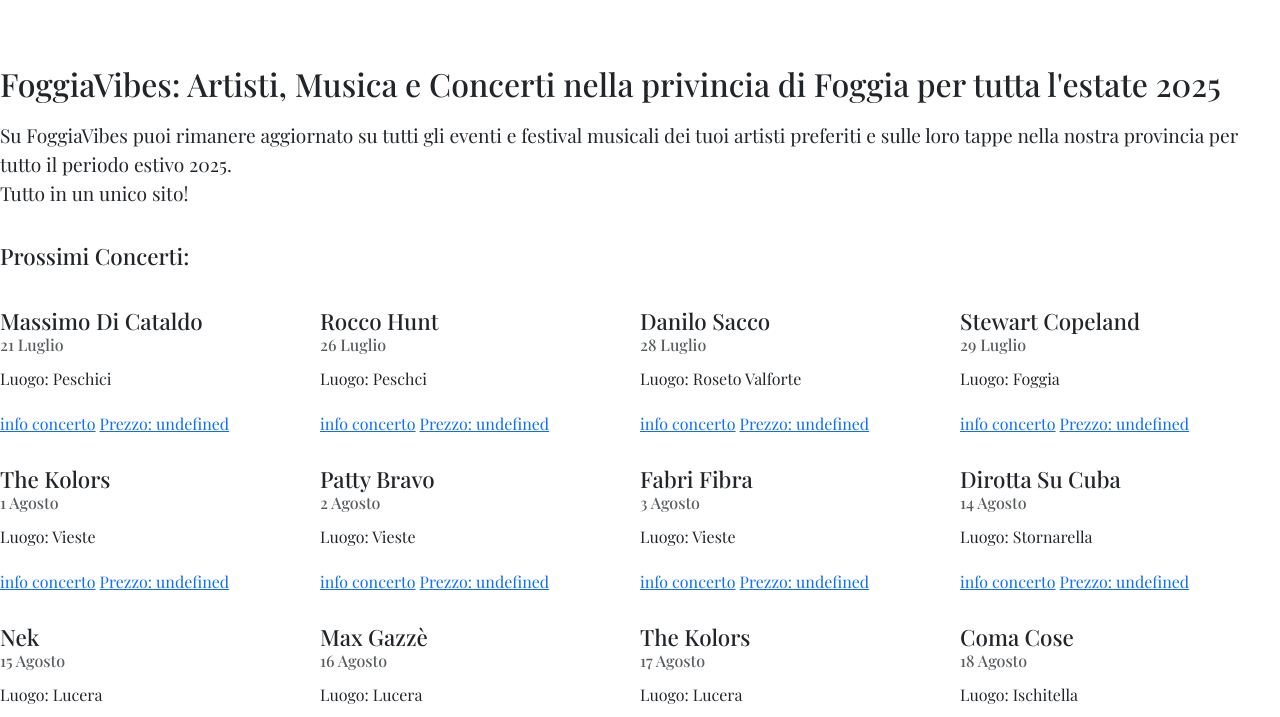
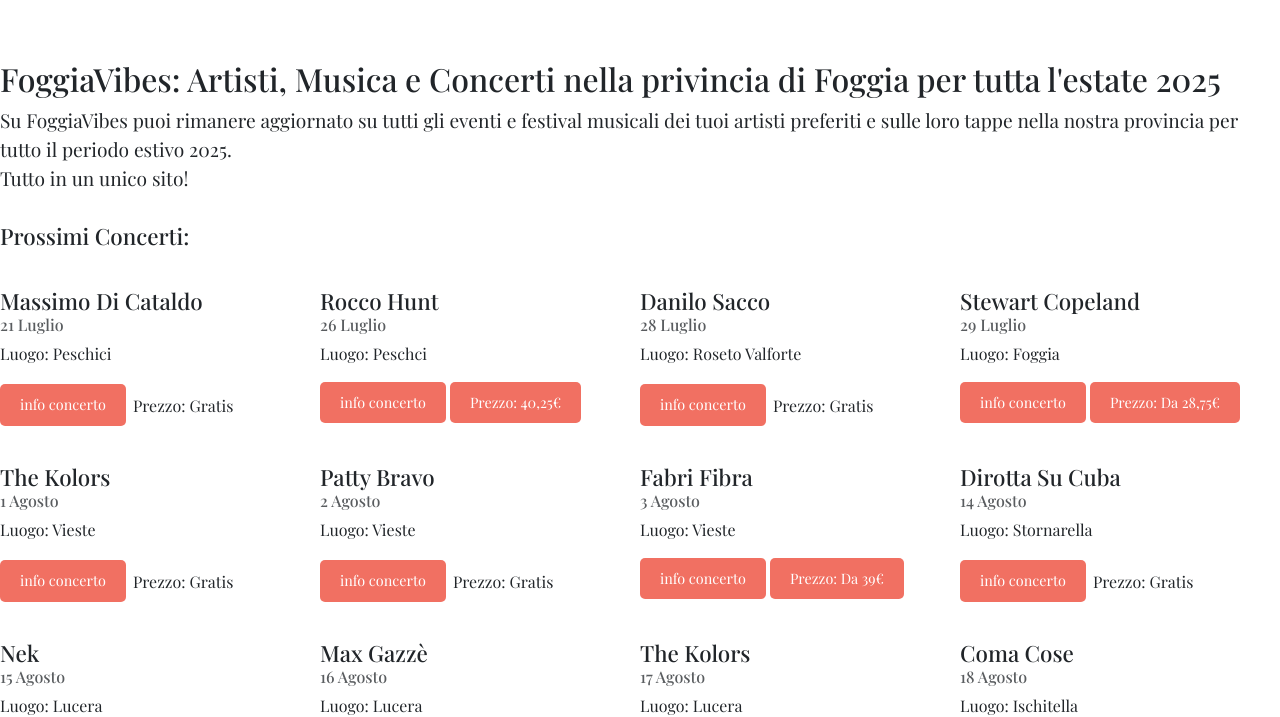
Before and after one commit to PietroAngiolla/Capstone-project, a plain HTML site: page Homepage/index.html in a window 1280 px wide. Shown: the part 93-810 px from the top of the page. Drawn offline with nearby package versions, Linux system fonts and the light colour scheme; a web font is replaced by a local one.

Commit message:
V.0.2 concerti inseriti+barra di ricerca funzionante

```diff
--- a/Homepage/script.js
+++ b/Homepage/script.js
@@ -2,107 +2,128 @@
     {
         Artista: "Massimo Di Cataldo",
         Data: "21 Luglio",
-        Luogo: "Peschici"
+        Luogo: "Peschici",
+        Prezzo: "Gratis"
     },
     {
         Artista: "Rocco Hunt",
         Data: "26 Luglio",
         Luogo: "Peschci",
+        Prezzo: "40,25€"
     },
     {
         Artista: "Danilo Sacco",
         Data: "28 Luglio",
-        Luogo: "Roseto Valforte"
+        Luogo: "Roseto Valforte",
+        Prezzo: "Gratis"
     },
     {
         Artista: "Stewart Copeland",
         Data: "29 Luglio",
-        Luogo: "Foggia"
+        Luogo: "Foggia",
+        Prezzo: "Da 28,75€"
     },
     {
         Artista: "The Kolors",
         Data: "1 Agosto",
-        Luogo: "Vieste"
+        Luogo: "Vieste",
+        Prezzo: "Gratis"
     },
     {
         Artista: "Patty Bravo",
         Data: "2 Agosto",
-        Luogo: "Vieste"
+        Luogo: "Vieste",
+        Prezzo: "Gratis"
     },
     {
         Artista: "Fabri Fibra",
         Data: "3 Agosto",
-        Luogo: "Vieste"
+        Luogo: "Vieste",
+        Prezzo: "Da 39€"
     },
     {
         Artista: "Dirotta Su Cuba",
         Data: "14 Agosto",
-        Luogo: "Stornarella"
+        Luogo: "Stornarella",
+        Prezzo: "Gratis"
     },
     {
         Artista: "Nek",
         Data: "15 Agosto",
-        Luogo: "Lucera"
+        Luogo: "Lucera",
+        Prezzo: "Gratis"
     },
     {
         Artista: "Max Gazzè",
         Data: "16 Agosto",
-        Luogo: "Lucera"
+        Luogo: "Lucera",
+        Prezzo: "Gratis"
     },
     {
         Artista: "The Kolors",
         Data: "17 Agosto",
-        Luogo: "Lucera"
+        Luogo: "Lucera",
+        Prezzo: "Gratis"
     },
     {
         Artista: "Coma Cose",
         Data: "18 Agosto",
-        Luogo: "Ischitella"
+        Luogo: "Ischitella",
+        Prezzo: "Gratis"
     },
     {
         Artista: "Gianna Nannini",
         Data: "18 Agosto",
-        Luogo: "Apricena"
+        Luogo: "Apricena",
+        Prezzo: "Da 47€"
     },
     {
         Artista: "Nino D'Angelo",
         Data: "19 Agosto",
-        Luogo: "Apricena"
+        Luogo: "Apricena",
+        Prezzo: "Da 50€"
     },
     {
         Artista: "Nina Zilli",
         Data: "19 Agosto",
-        Luogo: "Carpino"
+        Luogo: "Carpino",
+        Prezzo: "Gratis"
     },
     {
         Artista: "Tony Effe",
         Data: "21 Agosto",
-        Luogo: "Apricena"
+        Luogo: "Apricena",
+        Prezzo: "40,25€"
     },
     {
         Artista: "Tiromancino",
         Data: "21 Agosto",
-        Luogo: "Rodi Garganico"
+        Luogo: "Rodi Garganico",
+        Prezzo: "Gratis"
     },
     {
         Artista: "Fiorella Mannoia",
         Data: "22 Agosto",
-        Luogo: "Apricena"
+        Luogo: "Apricena",
+        Prezzo: "Da 28,75€"
     },
     {
         Artista: "Dolcenera",
         Data: "22 Agosto",
-        Luogo: "Accadia"
+        Luogo: "Accadia",
+        Prezzo: "Gratis"
     },
     {
         Artista: "Alex Britti",
         Data: "26 Agosto",
-        Luogo: "Vico Del Gargano"
+        Luogo: "Vico Del Gargano",
+        Prezzo: "Gratis"
     },
     {
         Artista: "Raphael Gualazzi",
         Data: "6 Settembre",
-        Luogo: "Peschici"
+        Luogo: "Peschici",
+        Prezzo: "Gratis"
     }
 ]
 
@@ -111,6 +132,7 @@
     list.forEach(concerto => {
         const card = document.createElement("div")
         card.classList.add("card-body", "col-6", "col-md-4", "col-lg-3")
+        if (concerto.Prezzo!=="Gratis"){
              card.innerHTML = `
                 <h5 class="card-title">${concerto.Artista}</h5>
                 <h6 class="card-subtitle mb-2 text-body-secondary">${concerto.Data}</h6>
@@ -118,6 +140,18 @@
                 <a href="#" class="card-link">info concerto</a>
                 <a href="#" class="card-link">Prezzo: ${concerto.Prezzo}</a>
             `
+        }else{
+             card.innerHTML = `
+                <h5 class="card-title">${concerto.Artista}</h5>
+                <h6 class="card-subtitle mb-2 text-body-secondary">${concerto.Data}</h6>
+                <p class="card-text">Luogo: ${concerto.Luogo}</p>
+                <div class="flex-link">
+                    <a href="#" class="card-link">info concerto</a>
+                    <p>Prezzo: ${concerto.Prezzo}</p>
+                </div>
+            `
+        }
+
         row.appendChild(card)
     });
 }
--- a/Homepage/style.css
+++ b/Homepage/style.css
@@ -1,19 +1,21 @@
-*{
+* {
     padding: 0;
     margin: 0;
     box-sizing: border-box;
 }
 
-body{
+body {
     font-family: "Playfair Display", sans-serif;
 }
 
-.navbar-brand img{
+.navbar-brand img {
     width: auto;
     height: 80px;
 }
 
-.navbar, .navbar-expand-lg, .bg-body-tertiary{
+.navbar,
+.navbar-expand-lg,
+.bg-body-tertiary {
     font-size: 2rem;
     padding: 0;
     background-color: rgb(241, 112, 98) !important;
@@ -21,39 +23,63 @@
     border-bottom-color: black;
 }
 
-.btn, .btn-outline-success{
+.btn,
+.btn-outline-success {
     color: black;
     border-color: black;
 }
 
-.btn:hover, .btn-outline-success:hover{
+.btn:hover,
+.btn-outline-success:hover {
     border-color: black;
     background-color: black;
 }
 
-.intro{
+.intro {
     margin-top: 60px;
 }
 
-.intro h3,p{
-    padding: 5px 0;
-}
-
-.intro h3{
+.intro h3 {
     font-size: 2em;
 }
 
-.intro p{
+.intro p {
     font-size: 1.2em;
 }
 
-h5{
+h5 {
     font-size: 1.4em;
     margin-top: 30px;
 }
 
-.no-result{
+.no-result {
     margin-top: 100px;
     text-align: center;
     font-size: 4em;
 }
+
+.card-link {
+    display: inline-block;
+    padding: 10px 20px;
+    margin-bottom: 5px;
+    background-color: rgb(241, 112, 98);
+    color: white;
+    font-size: 0.9em;
+    text-decoration: none;
+    border-radius: 5px;
+}
+
+.flex-link p{
+    padding-top: 12px;
+}
+
+.card-link:hover {
+    background-color: rgb(196, 91, 80);
+}
+
+.flex-link{
+    display: flex;
+    flex-wrap: wrap;
+    gap: 7px;
+    align-items: center;
+}
```
Lines whose indentation alone changed are shown as unchanged.
